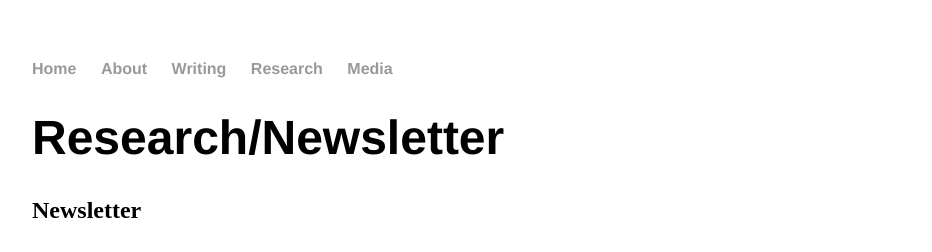
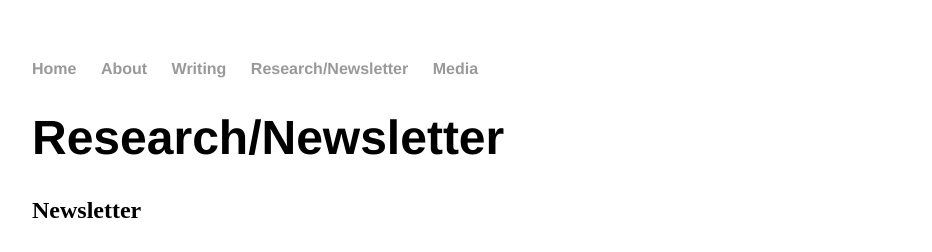
Before and after one commit to marykmhui/marykmhui, a Jekyll site: the page built from research/index.html, in a window 1280 px wide. Shown: the top 252 px of the page, without its empty margins (160-1092 px from the left). Built offline with Jekyll 4.4.1, drawn with Linux system fonts in a browser that asks for light colours.

Commit message:
Update default.html

```diff
--- a/_layouts/default.html
+++ b/_layouts/default.html
@@ -11,7 +11,7 @@
 	        		<li><a href="/">Home</a></li>
 		        	<li><a href="/about">About</a></li>
 	        		<li><a href="/writing">Writing</a></li>
-				<li><a href="/research">Research</a></li>
+				<li><a href="/research">Research/Newsletter</a></li>
 	        		<li><a href="/media">Media</a></li>
 	    		</ul>
 			</nav>
```
